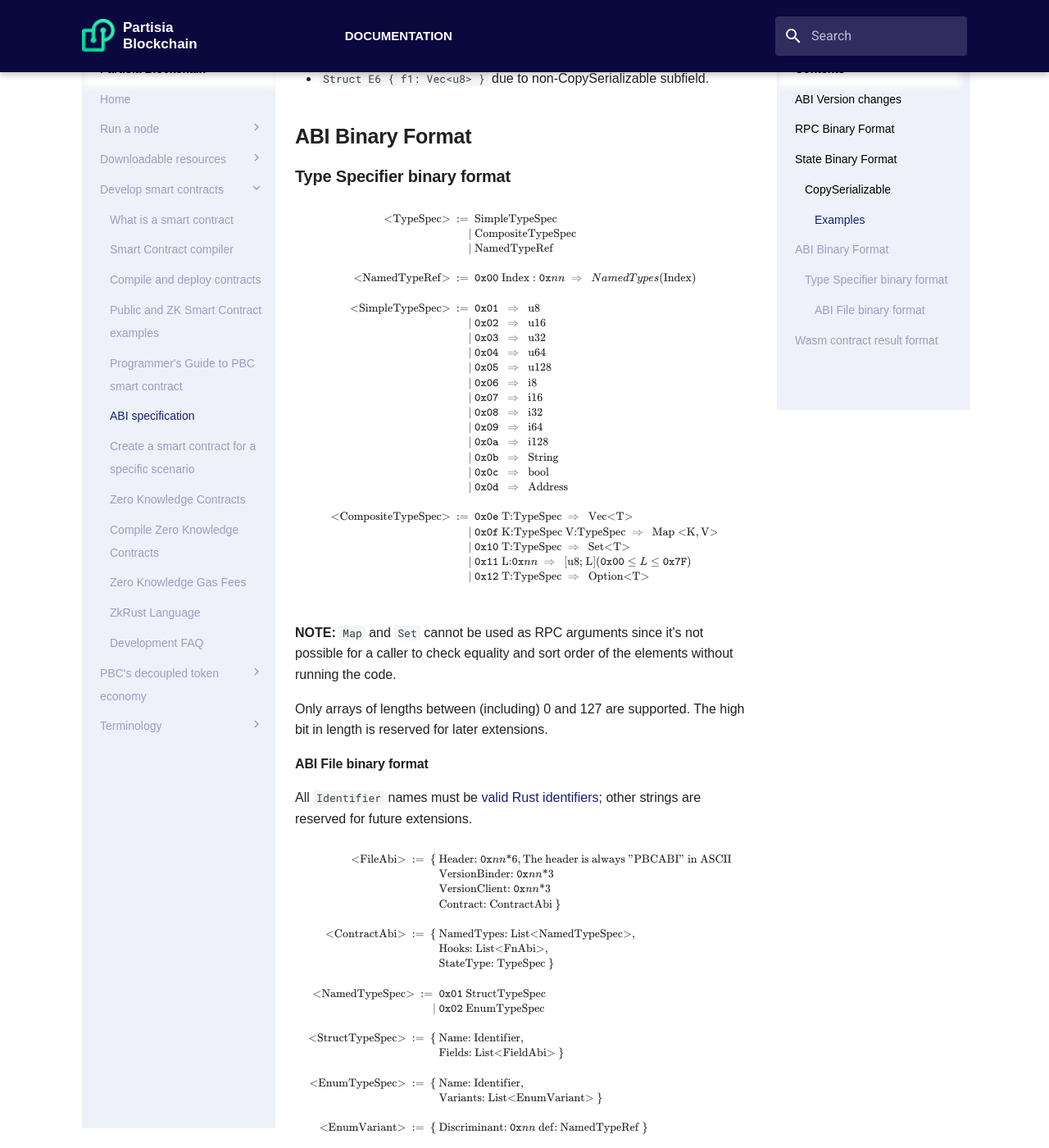
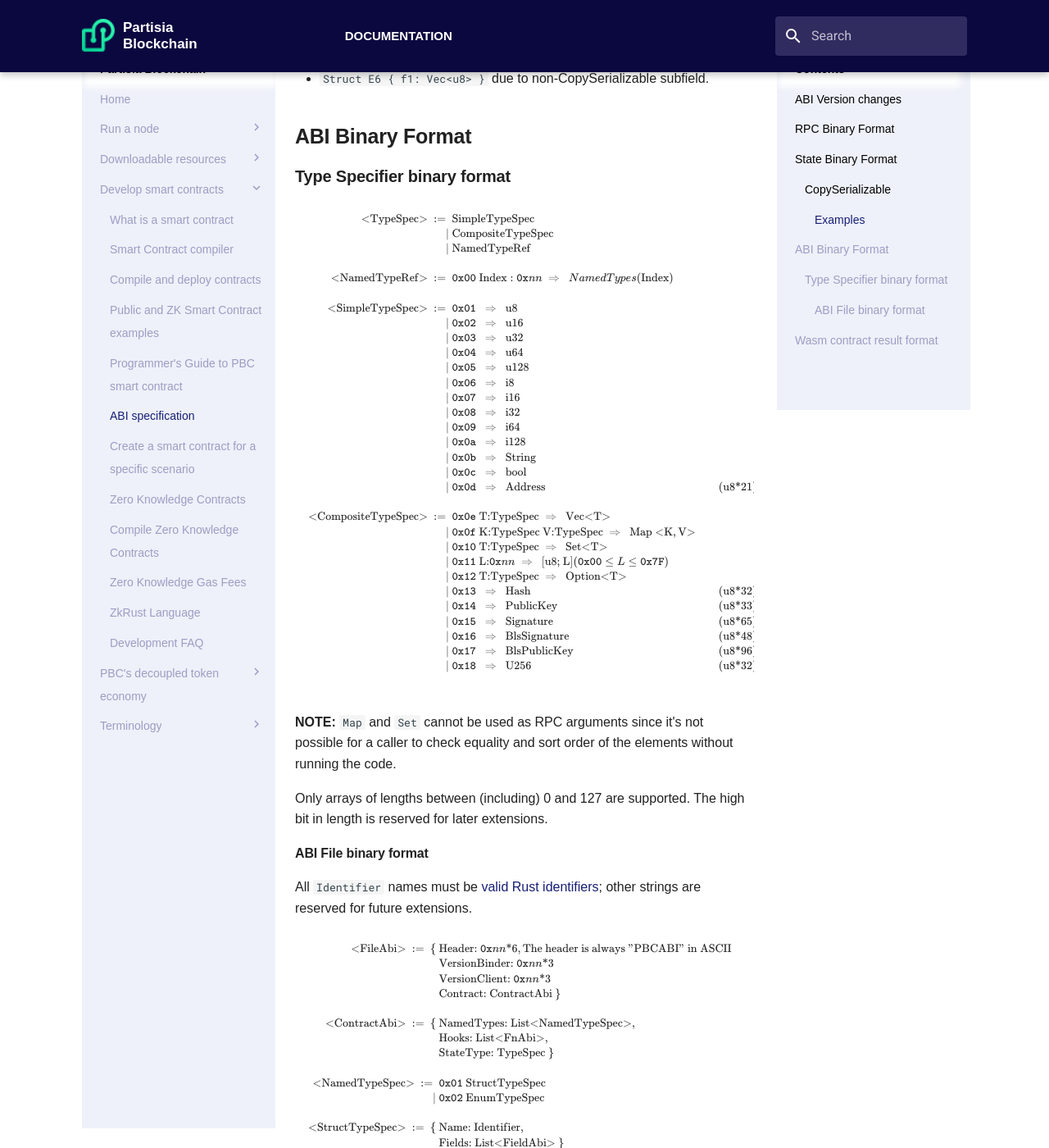
Before and after one commit to 0xSero/partisia-docs, an MkDocs documentation site: the page built from docs/abiv.md, in a window 1280 px wide and 1400 px high, scrolled down 3884 px. Shown: the whole window at 82% size. Built offline with MkDocs 1.6.1 and Material for MkDocs 9.7.7, drawn with Linux system fonts in a browser that asks for light colours; some web fonts are replaced; a script that is not in the unit is left out.

Commit message:
Extended composite type spec with additional types.

```diff
--- a/docs/abiv.md
+++ b/docs/abiv.md
@@ -219,13 +219,19 @@ $$
 | \ &\hexi{0a} \ \Rightarrowx \text{i128} \\
 | \ &\hexi{0b} \ \Rightarrowx \text{String} \\
 | \ &\hexi{0c} \ \Rightarrowx \text{bool} \\
-| \ &\hexi{0d} \ \Rightarrowx \text{Address} \\
+| \ &\hexi{0d} \ \Rightarrowx \text{Address} & \text{(u8*21)} \\
 \\
 \text{<CompositeTypeSpec>} \ := \ &\hexi{0e} \text{ T:}\text{TypeSpec} \Rightarrowx \text{Vec<}\text{T>} \\
 | \ &\hexi{0f} \text{ K:}\text{TypeSpec}\text{ V:}\text{TypeSpec} \Rightarrowx \text{Map <}\text{K}, \text{V>} \\
 | \ &\hexi{10} \text{ T:}\text{TypeSpec} \Rightarrowx \text{Set<}\text{T>} \\
 | \ &\hexi{11} \text{ L:}\nnhexi{nn} \Rightarrowx \text{[u8; }\text{L}\text{]}  (\hexi{00} \leq L \leq \hexi{7F}) \\
 | \ &\hexi{12} \text{ T:}\text{TypeSpec} \Rightarrowx \text{Option<}\text{T>} \\
+| \ &\hexi{13} \ \Rightarrowx \text{Hash} & \text{(u8*32)}\\
+| \ &\hexi{14} \ \Rightarrowx \text{PublicKey} & \text{(u8*33)}\\
+| \ &\hexi{15} \ \Rightarrowx \text{Signature} & \text{(u8*65)}\\
+| \ &\hexi{16} \ \Rightarrowx \text{BlsSignature} & \text{(u8*48)}\\
+| \ &\hexi{17} \ \Rightarrowx \text{BlsPublicKey} & \text{(u8*96)}\\
+| \ &\hexi{18} \ \Rightarrowx \text{U256} & \text{(u8*32)}\\
 \\
 \end{align*}
 }
```
